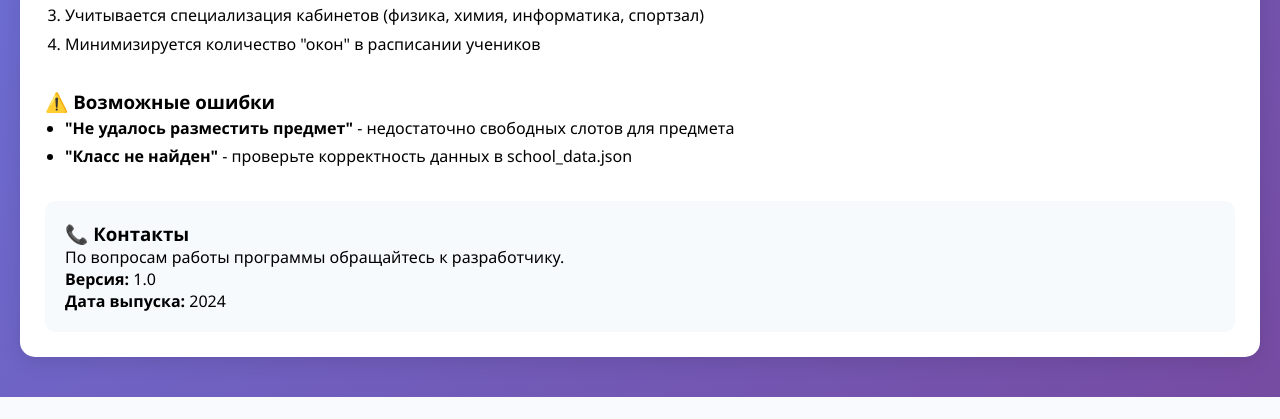
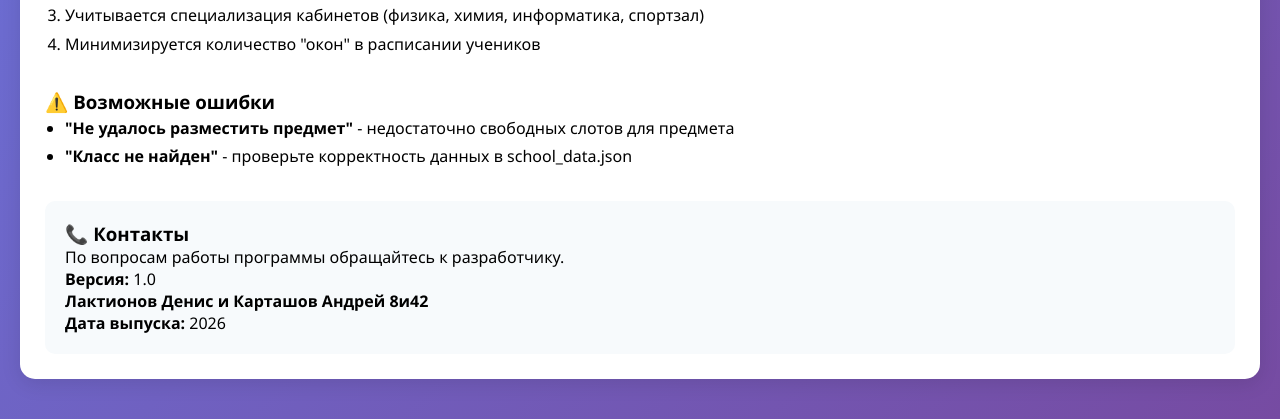
Before and after one commit to dlakt/SchoolTimetable, a Flask app: page /help in a window 1280 px wide. Shown: the part 958-1377 px from the top of the page. Before the commit the page ends 1355 px from the top, so only its background shows below. Run offline with Flask 3, Linux system fonts and the light colour scheme.

Commit message:
Add files via upload

```diff
--- a/SchoolTimetable/templates/help.html
+++ b/SchoolTimetable/templates/help.html
@@ -66,7 +66,8 @@
         <h3>📞 Контакты</h3>
         <p>По вопросам работы программы обращайтесь к разработчику.</p>
         <p><strong>Версия:</strong> 1.0</p>
-        <p><strong>Дата выпуска:</strong> 2024</p>
+        <p><strong>Лактионов Денис и Карташов Андрей 8и42</strong></p>
+        <p><strong>Дата выпуска:</strong> 2026</p>
     </div>
 </div>
 {% endblock %}
```
